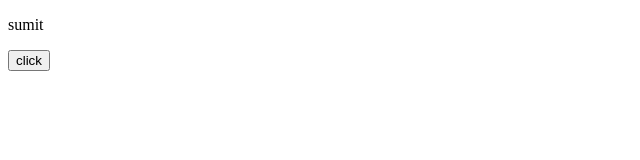
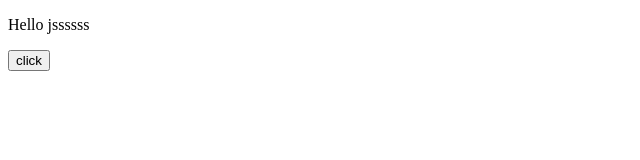
Before and after one commit to sawantxsumit/Web-developoment, a plain HTML site: page java-script/intro.html in a window 1280 px wide. Both pictures are taken after a click on the button "click". Shown: the full height of the page, 0-640 px from the left. Drawn offline with Linux system fonts and the light colour scheme.

Commit message:
js functions

```diff
--- a/java-script/intro.html
+++ b/java-script/intro.html
@@ -12,8 +12,14 @@
         document.write('Hello javascript')
         window.alert('Done')
     </script> -->
-    <p id="A" style="display: none;">sumit</p>
+    <p id="A"">sumit</p>
     <!-- <button type="button" onclick="document.getElementById('A').style.fontSize='40px'" ondblclick="document.getElementById('A').getHTML('changed')">click</button> -->
-   <button type="button" onclick= "document.getElementById('A').style.display='block'">click</button>
+   <!-- <button type="button" onclick= "document.getElementById('A').style.display='block'">click</button>  -->
+   <button type="button" onclick="myFunction()">click</button>
+   <script>
+      function myFunction(){
+        document.getElementById('A').innerHTML='Hello jssssss'
+      }
+   </script>
 </body>
 </html>
```
